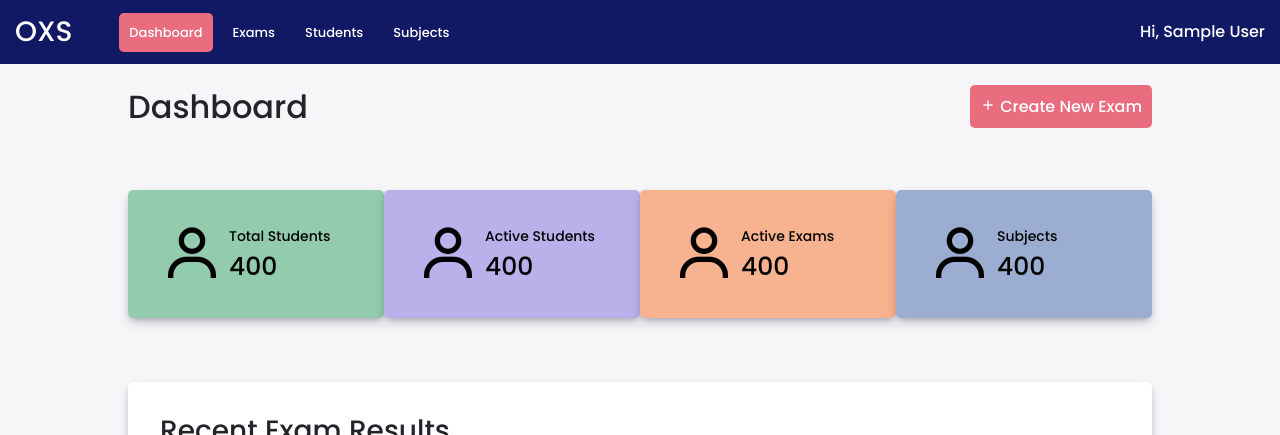
After one commit to astritkrasniqi1/OnlineExamSystem, a PHP site: page /professor/Dashboard.php in a window 1280 px wide. The commit adds this page. Shown: the top 435 px of the page. Run offline with PHP 8.4, Linux system fonts and the light colour scheme; the visitor is signed in with stand-in values (Sample User, id 1).

Commit message:
Online Exam System
Login and Signup with database.
Professor Dashboard UI beginning.

Group Work

```diff
--- /dev/null
+++ b/professor/Dashboard.php
@@ -0,0 +1,110 @@
+<?php
+    @include 'config.php';
+
+    session_start();
+
+    if(!isset($_SESSION['professorUsername'])){
+        header('Location:login.php');
+    }
+?>
+
+
+
+<!DOCTYPE html>
+<html lang="en">
+<head>
+    <meta charset="UTF-8">
+    <meta http-equiv="X-UA-Compatible" content="IE=edge">
+    <meta name="viewport" content="width=device-width, initial-scale=1.0">
+    <title>Dashboard</title>
+    <link rel="stylesheet" href="professorDashboard.css">
+    <script src="https://cdnjs.cloudflare.com/ajax/libs/jquery/3.6.4/jquery.min.js" integrity="sha512-pumBsjNRGGqkPzKHndZMaAG+bir374sORyzM3uulLV14lN5LyykqNk8eEeUlUkB3U0M4FApyaHraT65ihJhDpQ==" crossorigin="anonymous" referrerpolicy="no-referrer"></script>
+</head>
+<body style="background: #f6f6f8">
+    <?php @include 'navbar.php' ?>
+<section>
+        <div class="pageTitleContainer" >
+               <div>
+                    <h2>
+                    <?php
+                          $currentPage = basename($_SERVER['PHP_SELF']);
+                          $pageTitle = str_replace(".php", "", $currentPage);
+                          echo $pageTitle;
+                    ?>
+                    </h2>
+               </div>
+               <div>
+                    <a href="#"><i class='bx bx-plus'></i>&nbsp;Create New Exam</a>
+               </div>
+
+        </div>
+
+    <div class="overview">
+        <a href="#"><div>
+            <i class='bx bx-user'></i>
+            <div class="col-auto">
+            <span>Total Students</span>
+            <h5>400</h5>
+            </div>
+        </div>
+        </a>
+
+        <a href="#"><div>
+            <i class='bx bx-user'></i>
+            <div class="col-auto"><span>Active Students</span>
+            <h5>400</h5></div>
+
+        </div>
+        </a>
+        <a href="#">
+            <div>
+            <i class='bx bx-user'></i>
+            <div class="col-auto"><span>Active Exams</span>
+            <h5>400</h5></div>
+            </div>
+        </a>
+        <a href="#"><div>
+            <i class='bx bx-user'></i>
+            <div class="col-auto"><span>Subjects</span>
+            <h5>400</h5></div>
+
+        </div>
+        </a>
+    </div>
+
+    <div class="recentExam">
+        <h3>Recent Exam Results</h3>
+        <div class="recentExamContent row">
+        <div class="statsContainer col">
+            <div class="title">
+                <p>Exam</p>
+            </div>
+            <div class="content">
+                <span>From: </span>
+                <span>To: </span>
+            </div>
+        </div>
+        <div class="statsContainer col">
+            <div class="title"><p>Avarage Score</p></div>
+            <div class="graphics col"><img class="img-thumbnail" src="https://cdn.pixabay.com/photo/2018/03/30/15/11/deer-3275594__480.jpg" alt=""></div>
+        </div>
+        <div class="statsContainer col">
+            <div class="title"><p>Student Stats</p></div>
+            <div class="graphics"><img class="img-thumbnail" src="https://img.freepik.com/free-vector/geometric-wallpaper-japanese-style_52683-34401.jpg?w=2000" alt=""></div>
+        </div>
+        </div>
+    </div>
+
+</section>
+</body>
+
+
+<script>
+    $(document).ready(function() {
+            $('nav .logo-container ul li a.dashboard').addClass('active');
+            $('nav .logo-container ul li a.exams').removeClass('active');
+            $('nav .logo-container ul li a.subjects').removeClass('active');
+            $('nav .logo-container ul li a.students').removeClass('active');
+    })
+</script>
+</html>
--- /dev/null
+++ b/professor/navbar.css
@@ -0,0 +1,57 @@
+*{
+    font-family: 'Poppins', sans-serif;
+}
+
+nav{
+    display: flex;
+    flex-direction: row;
+    justify-content: space-between;
+    background: #111965;
+    align-items: center;
+    padding: 5px;
+}
+
+nav .logo-container{
+    display: flex;
+    align-items: center;
+}
+nav .logo-container ul{
+    display: flex;
+    align-items: center;
+    margin: 0;
+}
+nav .logo-container a{
+    padding:10px;
+    text-decoration: none;
+    color:white;
+}
+nav .logo-container a h3{
+    margin: 0;
+}
+
+nav .logo-container ul li{
+    list-style-type:none;
+}
+nav .logo-container ul li a{
+    padding:10px;
+    text-decoration: none;
+    color:white;
+    border-radius: 5px;
+    margin: 0 5px;
+    font-size:13px;
+}
+nav .logo-container ul li a:hover{
+    background:#eb7c8c;
+}
+nav .logo-container ul li a.active{
+    background: #e96d7f;
+}
+
+nav .profile-container{
+    display: flex;
+    align-items: center;
+}
+nav .profile-container div span{
+    color: white;
+    padding:10px;
+}
--- /dev/null
+++ b/professor/navbar.php
@@ -0,0 +1,56 @@
+<?php
+    @include 'config.php';
+
+    session_start();
+
+    if(!isset($_SESSION['professorUsername'])){
+        header('Location: login.php');
+    }
+?>
+
+
+
+<!DOCTYPE html>
+<html lang="en">
+<head>
+    <meta charset="UTF-8">
+    <meta http-equiv="X-UA-Compatible" content="IE=edge">
+    <meta name="viewport" content="width=device-width, initial-scale=1.0">
+    <title>Navbar</title>
+   <link rel="stylesheet" href="navbar.css">
+   <link rel="preconnect" href="https://fonts.googleapis.com">
+<link rel="preconnect" href="https://fonts.gstatic.com" crossorigin>
+<link href="https://fonts.googleapis.com/css2?family=Poppins:wght@500&display=swap" rel="stylesheet">
+    <link href="https://cdn.jsdelivr.net/npm/bootstrap@5.3.0-alpha2/dist/css/bootstrap.min.css" rel="stylesheet" integrity="sha384-aFq/bzH65dt+w6FI2ooMVUpc+21e0SRygnTpmBvdBgSdnuTN7QbdgL+OapgHtvPp" crossorigin="anonymous">
+    <!--<script src="https://cdn.jsdelivr.net/npm/bootstrap@5.3.0-alpha2/dist/js/bootstrap.bundle.min.js" integrity="sha384-qKXV1j0HvMUeCBQ+QVp7JcfGl760yU08IQ+GpUo5hlbpg51QRiuqHAJz8+BrxE/N" crossorigin="anonymous"></script>-->
+    <script src="https://cdn.jsdelivr.net/npm/@popperjs/core@2.9.2/dist/umd/popper.min.js" ></script>
+    <link href='https://unpkg.com/boxicons@2.1.4/css/boxicons.min.css' rel='stylesheet'>
+    <script src="https://cdn.jsdelivr.net/npm/bootstrap@5.0.1/dist/js/bootstrap.min.js" integrity="sha384-Atwg2Pkwv9vp0ygtn1JAojH0nYbwNJLPhwyoVbhoPwBhjQPR5VtM2+xf0Uwh9KtT" crossorigin="anonymous"></script>
+</head>
+<body>
+<nav>
+    <div class="logo-container col-auto">
+        <a href="professorDashboard.php"><h3>OXS</h3></a>
+        <ul>
+            <li><a href="Dashboard.php" class="dashboard active">Dashboard</a></li>
+            <li><a href="Exams.php" class="exams">Exams</a></li>
+            <li><a href="Students.php" class="students">Students</a></li>
+            <li><a href="Subjects.php" class="subjects">Subjects</a></li>
+        </ul>
+    </div>
+    <div class="links-container col-auto">
+    </div>
+    <div class="profile-container col-auto">
+        <div>
+            <span>Hi, <?php echo $_SESSION['professorUsername'] ?></span>
+        </div>
+    </div>
+</nav>
+
+
+</body>
+<script>
+    const dropdownElementList = document.querySelectorAll('.dropdown-toggle');
+    const dropdownList = [...dropdownElementList].map(dropdownToggleEl => new bootstrap.Dropdown(dropdownToggleEl));
+</script>
+</html>
--- /dev/null
+++ b/professor/professorDashboard.css
@@ -0,0 +1,107 @@
+
+.overview{
+    display: flex;
+    flex-direction: row;
+    justify-content: space-between;
+    margin:4rem 8rem;
+    padding:0;
+    border-radius: 24px;
+}
+.overview a{
+    text-decoration: none;
+    color: black;
+    border-radius:5px;
+    width:300px;
+    padding: 2rem;
+    background:white;
+    box-shadow: rgba(50, 50, 93, 0.25) 0px 6px 12px -2px, rgba(0, 0, 0, 0.3) 0px 3px 7px -3px;
+}
+.overview a:nth-child(1){
+    background:#93ccad;
+}
+.overview a:nth-child(2){
+    background:#bab0ea;
+}
+.overview a:nth-child(3){
+    background:#f7b28f;
+}
+
+.overview a:nth-child(4){
+    background:#9cadd2;
+}
+
+
+.overview a div{
+    display: flex;
+    flex-direction: row;
+    align-items:baseline;
+    gap: 5px;
+    align-items: center;
+}
+.overview a div div{
+    display: flex;
+    flex-direction: column;
+    align-items: normal;
+}
+.overview a div i{
+    font-size: 4rem;
+}
+.overview a div div span{
+    font-size:14px;
+    color:black;
+}
+.overview a div div h5{
+    font-size:25px;
+    margin: 0;
+}
+
+.recentExam{
+    margin:1rem 8rem;
+    background: white;
+    padding: 2rem;
+    border-radius: 5px;
+    box-shadow: rgba(50, 50, 93, 0.25) 0px 6px 12px -2px, rgba(0, 0, 0, 0.3) 0px 3px 7px -3px;
+}
+
+.recentExam h3{
+    border-bottom: 2px solid gray;
+
+}
+.recentExam .recentExamContent{
+    display: flex;
+    flex-direction: row;
+    justify-content: space-around;
+}
+
+.recentExam .recentExamContent .statsContainer{
+    display: flex;
+    flex-direction: column;
+    width: auto;
+}
+.recentExam .recentExamContent .statsContainer{
+    border-right: 2px solid gray;
+}
+.recentExam .recentExamContent .statsContainer:last-child{
+    border-right: none;
+}
+
+.pageTitleContainer{
+    display: flex;
+    flex-direction: row;
+    justify-content: space-between;
+    margin: 1.5rem 8rem;
+    align-items: center;
+}
+.pageTitleContainer div a{
+    text-decoration: none;
+    color:white;
+    background:#e96d7f;
+    padding:10px;
+    border-radius:5px;
+
+}
+
+.pageTitleContainer div h2{
+   margin:0;
+
+}
```
Also changed, not shown: config.php (added, +9 -0 lines), login.php (+18 -4 lines), loginLogic.php (+28 -11 lines), professor/Exams.php (added, +53 -0 lines), professor/Students.php (added, +35 -0 lines), professor/subjects.php (added, +35 -0 lines), signup.php (+23 -10 lines), signupLogic.php (added, +36 -0 lines), studentDashboard.php (added).
